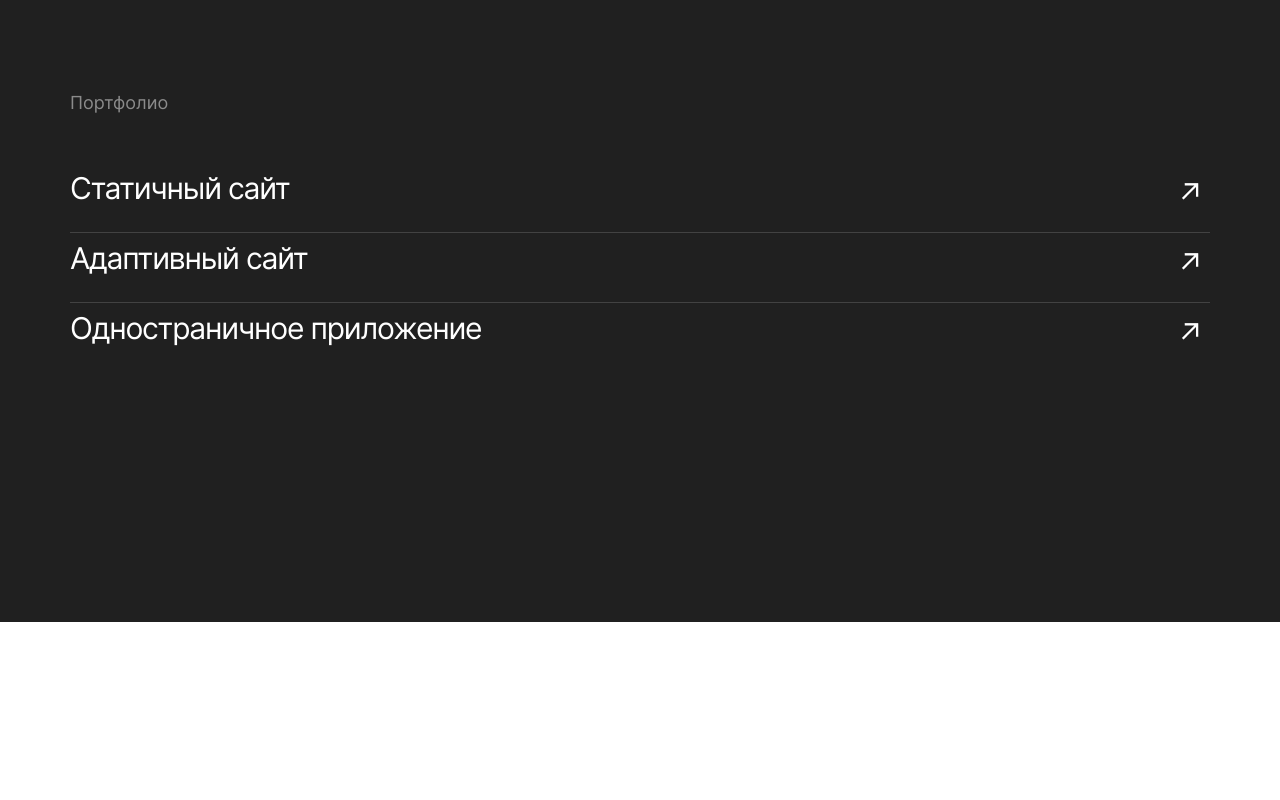
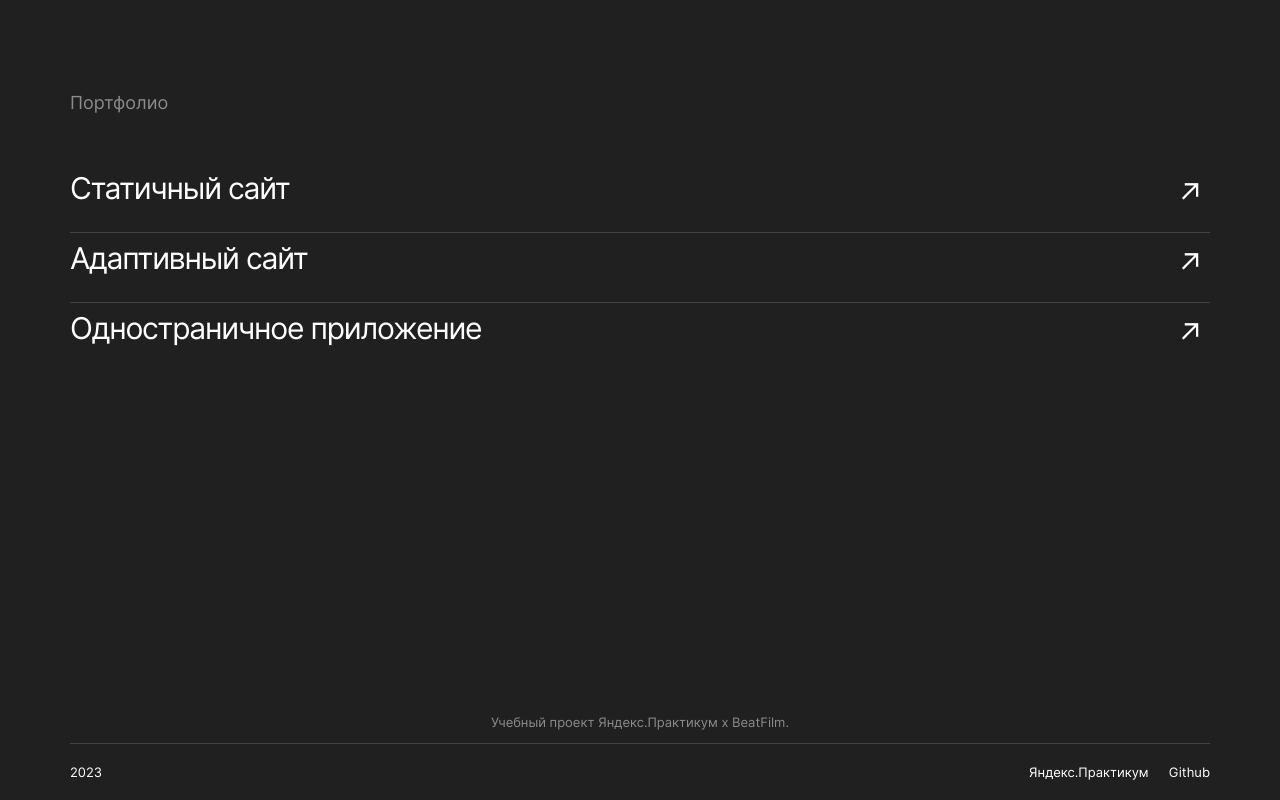
Before and after one commit to Vova-Pol/movies-explorer-frontend, a React (Create React App) app: page / in a window 1280 px wide. Shown: the part 2471-3271 px from the top of the page. Before the commit the page ends 3093 px from the top, so only its background shows below. Built offline with nearby package versions, Linux system fonts and the light colour scheme.

Commit message:
сделал верстку компонента Footer

```diff
--- /dev/null
+++ b/src/components/Footer/Footer.css
@@ -0,0 +1,37 @@
+.footer {
+  background-color: #202020;
+  padding: 79px 70px 20px 70px;
+}
+
+.footer__text {
+  font-weight: 400;
+  font-size: 13px;
+  line-height: 16px;
+  text-align: center;
+  color: #8b8b8b;
+}
+
+.footer__line {
+  border-bottom: 1px solid #424242;
+  margin-bottom: 20px;
+}
+
+.footer__container {
+  display: flex;
+  justify-content: space-between;
+}
+
+.footer__date,
+.footer__link {
+  margin: 0;
+  font-size: 13px;
+  line-height: 16px;
+}
+
+.footer__links-container {
+  display: flex;
+}
+
+.footer__link:first-of-type {
+  margin-right: 20px;
+}
--- /dev/null
+++ b/src/components/Footer/Footer.js
@@ -0,0 +1,23 @@
+import './Footer.css';
+
+function Footer() {
+  const currentDate = new Date();
+
+  return (
+    <footer className="footer">
+      <p className="footer__text">
+        Учебный проект Яндекс.Практикум х BeatFilm.
+      </p>
+      <div className="footer__line"></div>
+      <div className="footer__container">
+        <p className="footer__date">{currentDate.getFullYear()}</p>
+        <div className="footer__links-container">
+          <p className="footer__link">Яндекс.Практикум</p>
+          <p className="footer__link">Github</p>
+        </div>
+      </div>
+    </footer>
+  );
+}
+
+export default Footer;
--- a/src/components/Main/Main.js
+++ b/src/components/Main/Main.js
@@ -6,6 +6,7 @@ import NavTab from '../NavTab/NavTab';
 import AboutProject from '../AboutProject/AboutProject';
 import Techs from '../Techs/Techs';
 import AboutMe from '../AboutMe/AboutMe';
+import Footer from '../Footer/Footer';
 
 function Main() {
   const [loggedIn, setLoggedIn] = useState(true);
@@ -19,6 +20,7 @@ function Main() {
       <AboutProject />
       <Techs />
       <AboutMe />
+      <Footer />
     </div>
   );
 }
```
